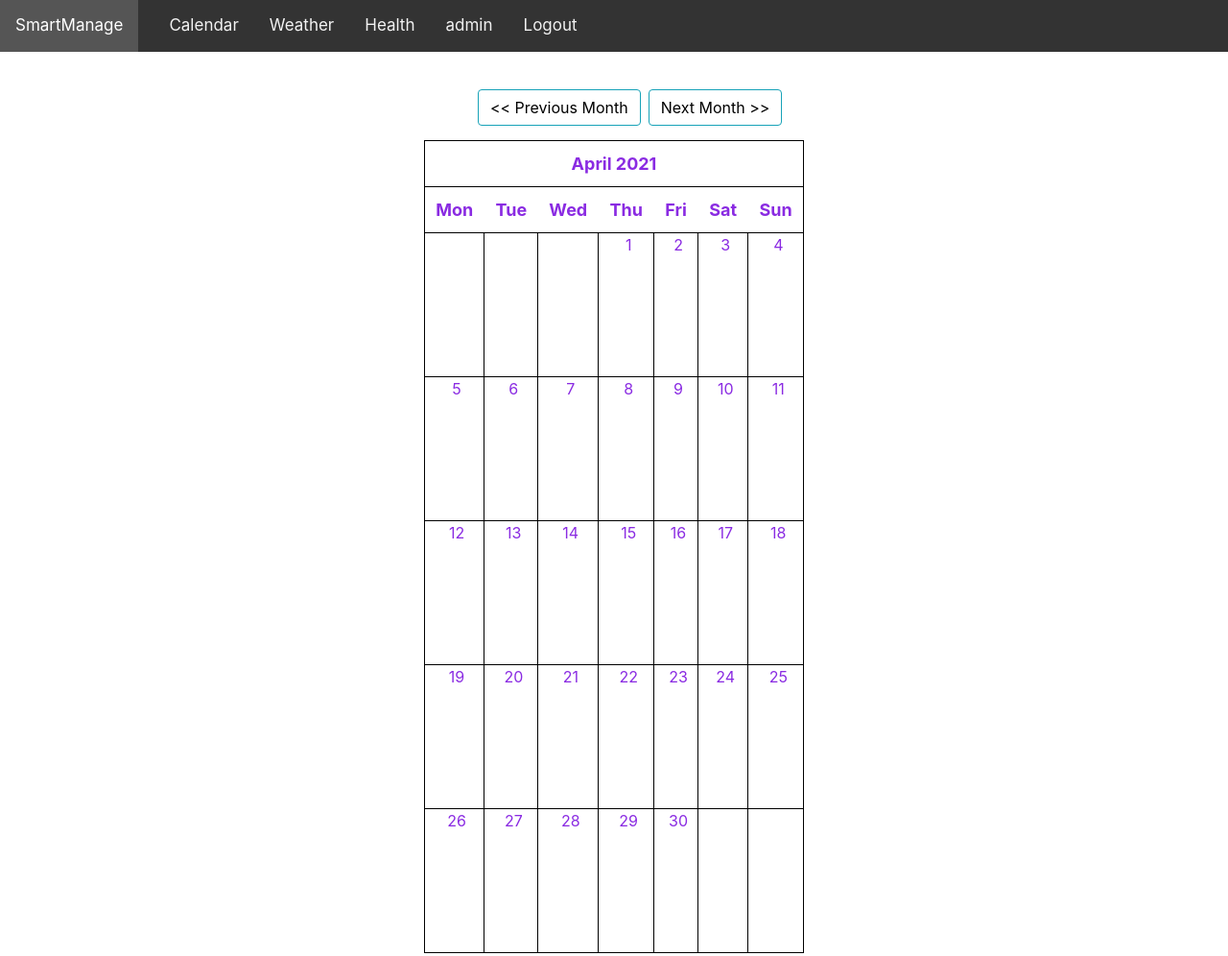
After one commit to sazzadr97/uniProject, a Django app: page /calendar/ in a window 1280 px wide. The commit adds this page. Shown: the whole page at 96% size. Run offline with Django 3.2, Linux system fonts and the light colour scheme; a user stored in the database is signed in; data that the repository does not hold is empty; some libraries are stand-ins or nearby versions.

Commit message:
First implementation calendar

```diff
--- a/manCal/models.py
+++ b/manCal/models.py
@@ -1,5 +1,7 @@
 from django.db import models
+from django.urls import reverse
 from django.contrib.auth.models import AbstractUser
+from django.conf import settings
 
 # Create your models here.
 class CustomUser(AbstractUser):
@@ -7,3 +9,22 @@ class CustomUser(AbstractUser):
     last_name = models.CharField(max_length=50)
     email = models.EmailField()
     dob = models.DateField('Date of Birth', blank=True, null=True)
+
+class Event(models.Model):
+    user = models.ForeignKey(settings.AUTH_USER_MODEL, on_delete=models.CASCADE)
+    title = models.CharField(max_length=200, unique=True)
+    description = models.TextField()
+    start_time = models.DateTimeField()
+    end_time = models.DateTimeField()
+    created_date = models.DateTimeField(auto_now_add=True)
+
+    def __str__(self):
+        return self.title
+
+    def get_absolute_url(self):
+        return reverse('calendarapp:event-detail', args=(self.id,))
+
+    @property
+    def get_html_url(self):
+        url = reverse('calendarapp:event-detail', args=(self.id,))
+        return f'<a href="{url}"> {self.title} </a>'
--- /dev/null
+++ b/manCal/static/css/style.css
@@ -0,0 +1,186 @@
+/* Add a black background color to the top navigation */
+.topnav {
+    background-color: #333;
+    overflow: hidden;
+  }
+
+  /* Style the links inside the navigation bar */
+  .topnav a {
+    float: left;
+    display: block;
+    color: #f2f2f2;
+    text-align: center;
+    padding: 14px 16px;
+    text-decoration: none;
+    font-size: 17px;
+  }
+
+  /* Add an active class to highlight the current page */
+  .active {
+    background-color: #4CAF50;
+    color: white;
+  }
+
+  /* Hide the link that should open and close the topnav on small screens */
+  .topnav .icon {
+    display: none;
+  }
+
+  /* Dropdown container - needed to position the dropdown content */
+  .dropdown {
+    float: left;
+    overflow: hidden;
+  }
+
+  /* Style the dropdown button to fit inside the topnav */
+  .dropdown .dropbtn {
+    font-size: 17px;
+    border: none;
+    outline: none;
+    color: white;
+    padding: 14px 16px;
+    background-color: inherit;
+    font-family: inherit;
+    margin: 0;
+  }
+
+  /* Style the dropdown content (hidden by default) */
+  .dropdown-content {
+    display: none;
+    position: absolute;
+    background-color: #f9f9f9;
+    min-width: 160px;
+    box-shadow: 0px 8px 16px 0px rgba(0,0,0,0.2);
+    z-index: 1;
+  }
+
+  /* Style the links inside the dropdown */
+  .dropdown-content a {
+    float: none;
+    color: black;
+    padding: 12px 16px;
+    text-decoration: none;
+    display: block;
+    text-align: left;
+  }
+
+  /* Add a dark background on topnav links and the dropdown button on hover */
+  .topnav a:hover, .dropdown:hover .dropbtn {
+    background-color: #555;
+    color: white;
+  }
+
+  /* Add a grey background to dropdown links on hover */
+  .dropdown-content a:hover {
+    background-color: #ddd;
+    color: black;
+  }
+
+  /* Show the dropdown menu when the user moves the mouse over the dropdown button */
+  .dropdown:hover .dropdown-content {
+    display: block;
+  }
+
+/*  calendar css */
+
+
+  .calendar tr, .calendar td {
+    border: 1px solid black;
+  }
+
+  .calendar th {
+    padding: 10px;
+    text-align: center;
+    font-size: 18px;
+  }
+
+  .calendar td {
+    width: 200px;
+    height: 150px;
+    padding: 20px 0px 0px 5px;
+  }
+
+  .month {
+    font-size: 25px;
+  }
+
+  .date {
+    font-size: 16px;
+  }
+
+  ul {
+    height: 100%;
+    padding: 0px 5px 0px 20px;
+  }
+
+  a {
+    color: #17a2b8;
+  }
+
+  .left {
+    float: left;
+  }
+
+  .right {
+    float: right;
+  }
+
+  .btn {
+    outline: none;
+    color: black;
+    background-color: transparent;
+    box-shadow: 0 0 0 0;
+  }
+
+  .clearfix {
+    margin: 15px;
+  }
+
+  .form {
+    margin: auto;
+  }
+
+  .form input, .form select, .form textarea {
+    border-radius: 5px;
+    border: 1px solid #17a2b8;
+    outline: none;
+    background: none;
+    padding: 5px;
+    width: 100%;
+  }
+/* end calendar css */
+
+
+
+  /* When the screen is less than 600 pixels wide, hide all links, except for the first one ("Home"). Show the link that contains should open and close the topnav (.icon) */
+  @media screen and (max-width: 600px) {
+    .topnav a:not(:first-child), .dropdown .dropbtn {
+      display: none;
+    }
+    .topnav a.icon {
+      float: right;
+      display: block;
+    }
+  }
+
+  /* The "responsive" class is added to the topnav with JavaScript when the user clicks on the icon. This class makes the topnav look good on small screens (display the links vertically instead of horizontally) */
+  @media screen and (max-width: 600px) {
+    .topnav.responsive {position: relative;}
+    .topnav.responsive a.icon {
+      position: absolute;
+      right: 0;
+      top: 0;
+    }
+    .topnav.responsive a {
+      float: none;
+      display: block;
+      text-align: left;
+    }
+    .topnav.responsive .dropdown {float: none;}
+    .topnav.responsive .dropdown-content {position: relative;}
+    .topnav.responsive .dropdown .dropbtn {
+      display: block;
+      width: 100%;
+      text-align: left;
+    }
+  }
--- a/manCal/templates/base.html
+++ b/manCal/templates/base.html
@@ -5,23 +5,26 @@
         <title>SmartManage</title>
         <meta charset="utf-8" />
         <meta name="viewport" content="width=device-width, initial-scale=1" />
-        <link rel="stylesheet" href="https://stackpath.bootstrapcdn.com/bootstrap/4.1.3/css/bootstrap.min.css" integrity="sha384-MCw98/SFnGE8fJT3GXwEOngsV7Zt27NXFoaoApmYm81iuXoPkFOJwJ8ERdknLPMO" crossorigin="anonymous">
+        <!-- Bootstrap CSS -->
+        <link rel="stylesheet" href="https://maxcdn.bootstrapcdn.com/bootstrap/4.0.0/css/bootstrap.min.css">
+        <link rel="stylesheet" href="https://use.fontawesome.com/releases/v5.0.10/css/all.css">
+        <link rel="stylesheet" type="text/css" href="{% static 'css/style.css' %}">
     </head>
     <body>
-        <nav class="navbar navbar-dark bg-dark">
-            <a class="navbar-brand h1" href="{% url 'index' %}">SmartManage</a>
-
-            <div class="md-form my-0">
+        <div class="topnav" id="myTopnav">
+            <a class="navbar-brand" href="{% url 'index' %}">SmartManage</a>
                 {% if user.is_authenticated %}
-                    <a class="navbar-brand h3" href="">{{user}}</a>
-                    <a class="navbar-brand h3" href="{% url 'logout' %}">Logout</a>
+                <a class="nav-link" href="{% url 'calendar' %}">Calendar</a>
+                <a class="nav-link" href="">Weather</a>
+                <a class="nav-link" href="">Health</a>
+                <a class="nav-link" href="">{{user}}</a>
+                <a class="nav-link" href="{% url 'logout' %}">Logout</a>
+                <a href="javascript:void(0);" class="icon" onclick="myFunction()">&#9776;</a>
                 {% else %}
-                    <a class="navbar-brand h3" href="{% url 'login' %}">Login</a>
-                    <a class="navbar-brand h3" href="{% url 'signup' %}">Sign up</a>
+                <a class="nav-link" href="{% url 'login' %}">Login</a>
+                <a class="nav-link" href="{% url 'signup' %}">Sign up</a>
                 {% endif %}
-
-              </div>
-        </nav>
+        </div>
 
         <br/>
         <div class="container-fluid text-center">
@@ -33,10 +36,23 @@
 
             </div>
         </div>
-        <script src="https://ajax.googleapis.com/ajax/libs/jquery/3.5.1/jquery.min.js"></script>
-        <script src="https://maxcdn.bootstrapcdn.com/bootstrap/3.4.1/js/bootstrap.min.js"></script>
 
         <script>
+            $( document ).ready(function() {
+                    console.log("js working");
+                    let display = false
+                    $(".cmt_btn").click(function () {
+                        console.log("working");
+                        if (display===false) {
+                            $(this).next(".comment-box").show("slow");
+                            display=true
+                        } else {
+                            $(this).next(".comment-box").hide("slow");
+                            display=false
+                        }
+                    });
+            });
+
             function getCookie(name) {
                 var cookieValue = null;
                 if (document.cookie && document.cookie !== '') {
@@ -65,9 +81,29 @@
                     }
                 }
             });
+
+            /* Toggle between adding and removing the "responsive" class to topnav when the user clicks on the icon */
+            function myFunction() {
+                var x = document.getElementById("myTopnav");
+                if (x.className === "topnav") {
+                    x.className += " responsive";
+                } else {
+                    x.className = "topnav";
+                }
+            }
         </script>
 
+        <!-- jQuery first, then Popper.js, then Bootstrap JS -->
+        <script src="https://code.jquery.com/jquery-3.6.0.js"
+        integrity="sha256-H+K7U5CnXl1h5ywQfKtSj8PCmoN9aaq30gDh27Xc0jk="
+        crossorigin="anonymous"></script>
+        <script src="https://cdnjs.cloudflare.com/ajax/libs/popper.js/1.12.9/umd/popper.min.js" integrity="sha384-ApNbgh9B+Y1QKtv3Rn7W3mgPxhU9K/ScQsAP7hUibX39j7fakFPskvXusvfa0b4Q"
+            crossorigin="anonymous"></script>
+        <script src="https://maxcdn.bootstrapcdn.com/bootstrap/4.0.0/js/bootstrap.min.js" integrity="sha384-JZR6Spejh4U02d8jOt6vLEHfe/JQGiRRSQQxSfFWpi1MquVdAyjUar5+76PVCmYl"
+            crossorigin="anonymous"></script>
+
         {% block javascript %}
+
         {% endblock javascript %}
 
     </body>
--- /dev/null
+++ b/manCal/templates/calendar.html
@@ -0,0 +1,11 @@
+{% extends 'base.html' %}
+
+{% block content %}
+<div class="clearfix">
+	<a class="btn btn-info right mr-2" href="{% url 'calendar' %}?{{ next_month }} "> Next Month >> </a>
+    <a class="btn btn-info right mr-2" href="{% url 'calendar' %}?{{ prev_month }}"> << Previous Month </a>
+</div>
+<div style="color: blueviolet;">
+    {{ calendar }}
+</div>
+{% endblock %}
--- /dev/null
+++ b/manCal/urls.py
@@ -0,0 +1,8 @@
+from django.urls import path
+
+from . import views
+
+app_name = 'calendarapp'
+urlpatterns = [
+
+]
--- a/manCal/views.py
+++ b/manCal/views.py
@@ -3,6 +3,20 @@ from django.contrib.auth import authenticate, login, logout
 from django.http import HttpResponse, Http404
 from django.contrib.auth.decorators import login_required
 from .forms import signUpForm
+
+from datetime import datetime, date
+from django.shortcuts import render, redirect
+from django.http import HttpResponse, HttpResponseRedirect
+from django.views import generic
+from django.utils.safestring import mark_safe
+from datetime import timedelta
+import calendar
+from django.shortcuts import get_object_or_404
+from django.contrib.auth.mixins import LoginRequiredMixin
+from django.urls import reverse_lazy
+
+from .models import *
+from .utils import Calendar
 
 def loginView(request):
     # Get username and password from request
@@ -58,3 +72,37 @@ def signUpView(request):
 @login_required
 def indexView(request):
     return render(request, "index.html")
+
+def get_date(req_day):
+    if req_day:
+        year, month = (int(x) for x in req_day.split('-'))
+        return date(year, month, day=1)
+    return datetime.today()
+
+def prev_month(d):
+    first = d.replace(day=1)
+    prev_month = first - timedelta(days=1)
+    month = 'month=' + str(prev_month.year) + '-' + str(prev_month.month)
+    return month
+
+def next_month(d):
+    days_in_month = calendar.monthrange(d.year, d.month)[1]
+    last = d.replace(day=days_in_month)
+    next_month = last + timedelta(days=1)
+    month = 'month=' + str(next_month.year) + '-' + str(next_month.month)
+    return month
+
+class CalendarView(LoginRequiredMixin, generic.ListView):
+    login_url = 'signup'
+    model = Event
+    template_name = 'calendar.html'
+
+    def get_context_data(self, **kwargs):
+        context = super().get_context_data(**kwargs)
+        d = get_date(self.request.GET.get('month', None))
+        cal = Calendar(d.year, d.month)
+        html_cal = cal.formatmonth(withyear=True)
+        context['calendar'] = mark_safe(html_cal)
+        context['prev_month'] = prev_month(d)
+        context['next_month'] = next_month(d)
+        return context
--- a/myProject/settings.py
+++ b/myProject/settings.py
@@ -11,6 +11,7 @@ https://docs.djangoproject.com/en/3.1/ref/settings/
 """
 
 from pathlib import Path
+import os
 
 # Build paths inside the project like this: BASE_DIR / 'subdir'.
 BASE_DIR = Path(__file__).resolve().parent.parent
@@ -121,6 +122,11 @@ USE_TZ = True
 
 STATIC_URL = '/static/'
 
+STATICFILES_DIRS = [
+    os.path.join(BASE_DIR, 'manCal/static'),
+]
+
+
 AUTH_USER_MODEL = 'manCal.CustomUser'
 
 LOGIN_URL = "login/"
--- a/myProject/urls.py
+++ b/myProject/urls.py
@@ -21,5 +21,7 @@ urlpatterns = [
     path('admin/', admin.site.urls),
     path('', include('django.contrib.auth.urls')),
     path('signup/', views.signUpView, name="signup" ),
-    path('', views.indexView, name="index")
+    path('', views.indexView, name="index"),
+    path('calendar/', views.CalendarView.as_view(), name='calendar'),
+    path('', include('manCal.urls')),
 ]
```
Also changed, not shown: manCal/static/scripts/main.js (added, +85 -0 lines), manCal/utils.py (added, +44 -0 lines), myProject/helper.py (added, +12 -0 lines), db.sqlite3, manCal/migrations/0002_event.py (added), manCal/static/media/default-avatar.png (added).
